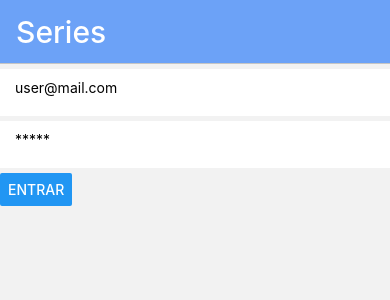
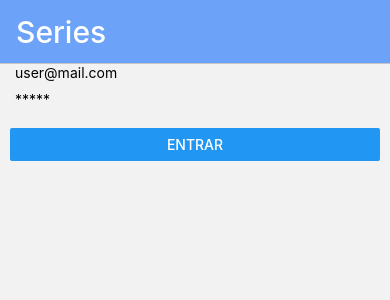
Before and after one commit to luicil/react-native-series, a React Native app: screen /Login in a window 390 px wide. Shown: the top 300 px of the page. Built offline with nearby package versions, Linux system fonts and the light colour scheme.

Commit message:
Aula 103

```diff
--- a/src/components/FormRow.js
+++ b/src/components/FormRow.js
@@ -2,9 +2,13 @@ import React from "react";
 import{View, Text, TextInput, StyleSheet} from "react-native";
 
 const FormRow = (props) =>{
-    const {children} = props;
+    const {children, first, last} = props;
     return(
-        <View style={styles.container}>
+        <View style={[
+                styles.container,
+                first ? styles.first : null],
+                last ? styles.last : null
+                }>
             {children}
         </View>
     )
@@ -17,6 +21,12 @@ const styles = StyleSheet.create({
         marginTop: 5,
         marginBottom: 5,
         elevation: 1,
+    },
+    first: {
+        marginTop: 10,
+    },
+    last: {
+        marginBottom: 10,
     }
 });
 
--- a/src/pages/LoginScreen.js
+++ b/src/pages/LoginScreen.js
@@ -28,8 +28,8 @@ export default class LoginScreen extends React.Component{
 
     render(){
         return(
-            <view>
-                <FormRow>
+            <View style={styles.container}>
+                <FormRow first={true}>
                     <TextInput
                         style={styles.input}
                         placeholder="user@mail.com"
@@ -37,7 +37,7 @@ export default class LoginScreen extends React.Component{
                         onChangeText={value => this.onChangeHandler("mail", value)}
                     />
                 </FormRow>
-                <FormRow>
+                <FormRow last>
                     <TextInput
                         style={styles.input}
                         placeholder="*****"
@@ -50,9 +50,8 @@ export default class LoginScreen extends React.Component{
                 <Button
                     title="Entrar"
                     onPress={() => this.tryLogin()}
-
                 />
-            </view>
+            </View>
         )
     }
 }
@@ -62,5 +61,10 @@ const styles = StyleSheet.create({
         paddingLeft: 5,
         paddingRight: 5,
         paddingBottom: 10,
-    }
+    },
+    container: {
+        paddingLeft: 10,
+        paddingRight: 10,
+    },
+
 })
```
